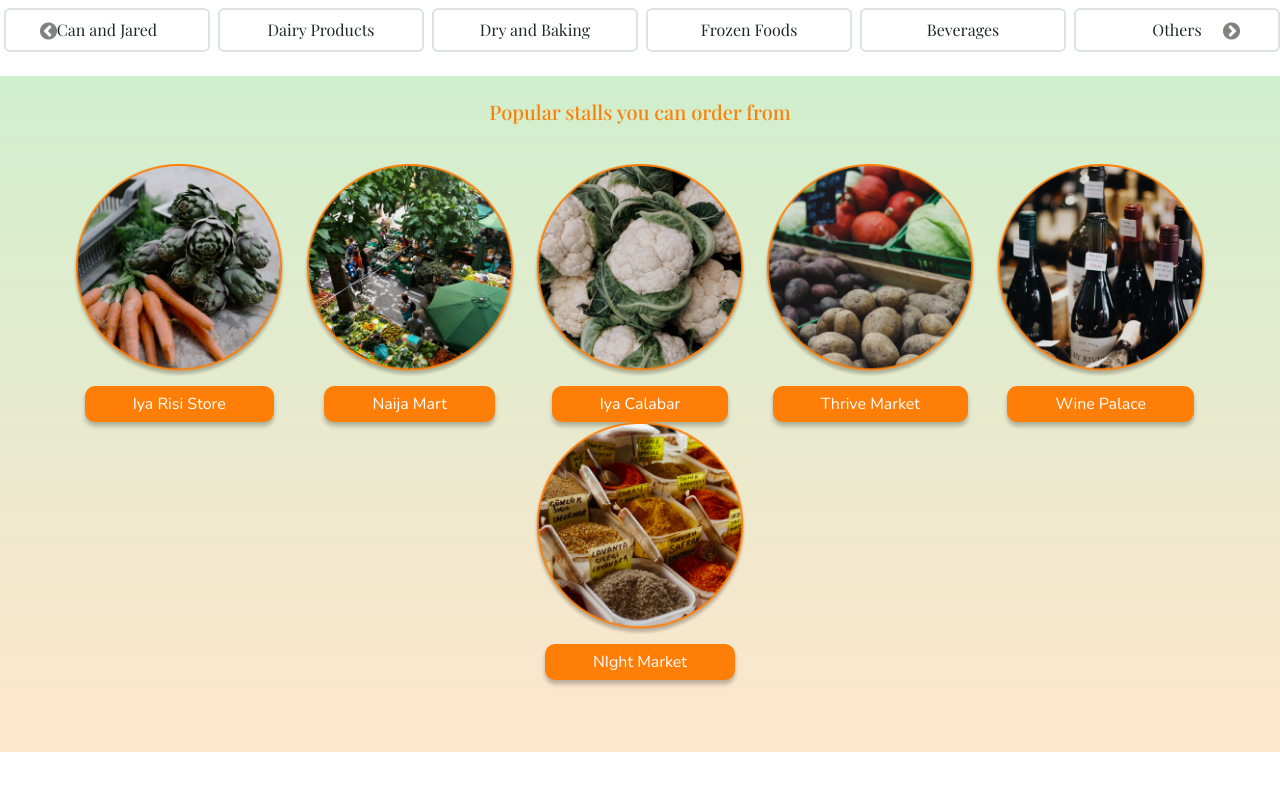
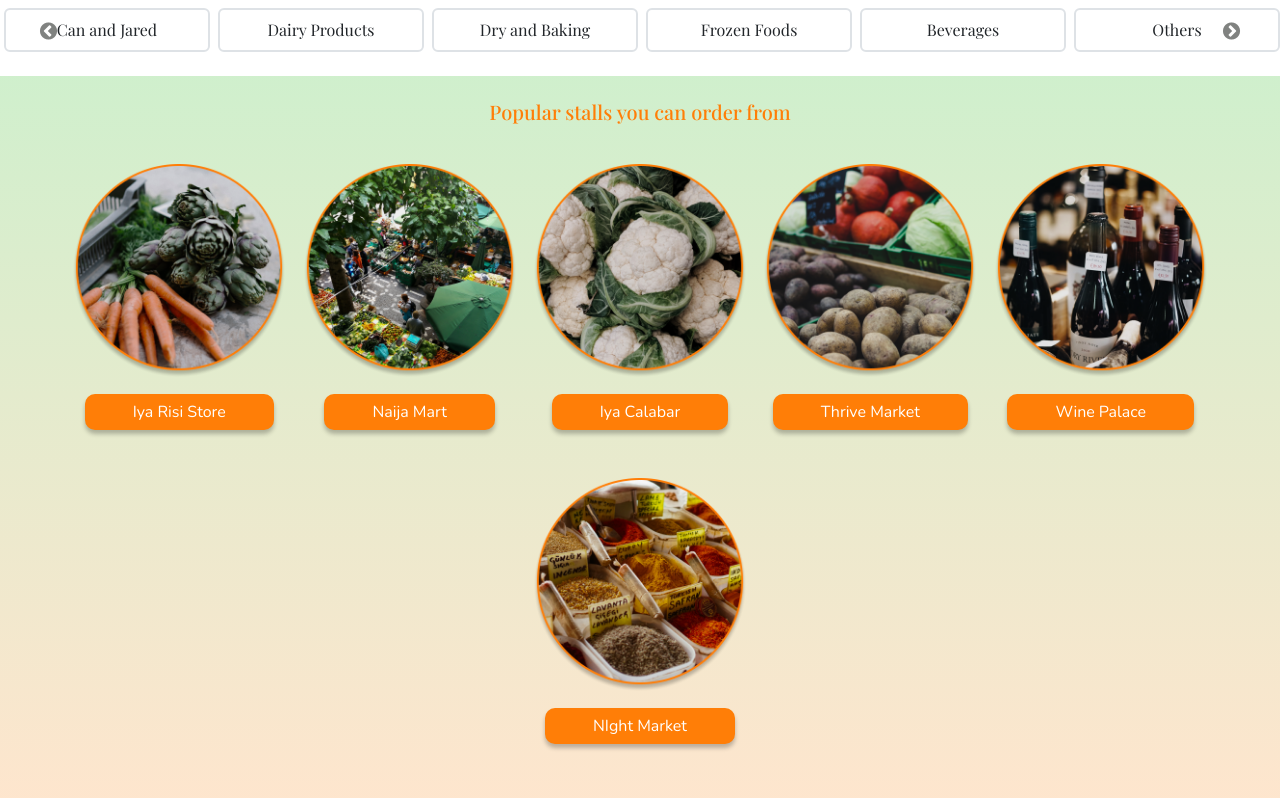
Before and after one commit to codeHokage1/group3-eCommerce, a React (Create React App) app in the folder e-commerce/: page / in a window 1280 px wide. Shown: the top 798 px of the page. Built offline with nearby package versions, Linux system fonts and the light colour scheme; a web font is replaced by a local one.

Commit message:
paddings and hot fixes in popular stalls

```diff
--- a/e-commerce/src/components/PopularStalls/PopularStalls.jsx
+++ b/e-commerce/src/components/PopularStalls/PopularStalls.jsx
@@ -7,34 +7,35 @@ const PopularStalls = () => {
   return (
     <div className='popular_stalls pt-3 pb-5 px-5 '>
       <h5 className="primary py-2">Popular stalls you can order from </h5>
-      <div className='d-flex justify-content-around flex-wrap px-3 py-4'>
-           <div>
+      <div className='d-flex justify-content-around flex-wrap px-3'>
+           <div className='py-4'>
            <div> <img src="assets/ellipse9.png" alt="" style={{width: "214px"}}/>  </div>
-             <Button title="Iya Risi Store" padding = "px-5 mt-2" />
+             <Button title="Iya Risi Store" padding = "px-5 mt-3" />
            </div>
 
-           <div>
+           <div className='py-4'>
            <div> <img src="assets/ellipse10.png" alt="" style={{width: "214px"}}/>  </div>
-             <Button title="Naija Mart" padding = "px-5 mt-2" />
-           </div>
-           <div>
-           <div> <img src="assets/ellipse11.png" alt="" style={{width: "214px"}}/>  </div>
-             <Button title="Iya Calabar" padding = "px-5 mt-2" />
+             <Button title="Naija Mart" padding = "px-5 mt-3" />
            </div>
 
-           <div>
-           <div> <img src="assets/ellipse12.png" alt="" style={{width: "214px"}}/>  </div>
-             <Button title="Thrive Market" padding = "px-5 mt-2" />
+           <div className='py-4'>
+           <div> <img src="assets/ellipse11.png" alt="" style={{width: "214px"}}/>  </div>
+             <Button title="Iya Calabar" padding = "px-5 mt-3" />
            </div>
 
-           <div>
-           <div> <img src="assets/ellipse13.png" alt="" style={{width: "214px"}}/>  </div>
-             <Button title="Wine Palace" padding = "px-5 mt-2" />
+           <div className='py-4'>
+           <div> <img src="assets/ellipse12.png" alt="" style={{width: "214px"}}/>  </div>
+             <Button title="Thrive Market" padding = "px-5 mt-3" />
            </div>
 
-           <div>
+           <div className='py-4'>
+           <div> <img src="assets/ellipse13.png" alt="" style={{width: "214px"}}/>  </div>
+             <Button title="Wine Palace" padding = "px-5 mt-3" />
+           </div>
+
+           <div className='py-4'>
            <div> <img src="assets/ellipse14.png" alt="" style={{width: "214px"}}/>  </div>
-             <Button title="NIght Market" padding = "px-5 mt-2" />
+             <Button title="NIght Market" padding = "px-5 mt-3" />
            </div>
 
       </div>
```
